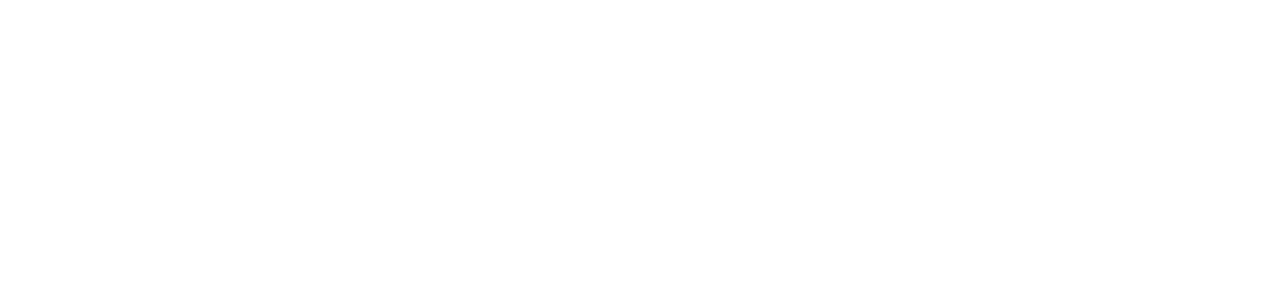
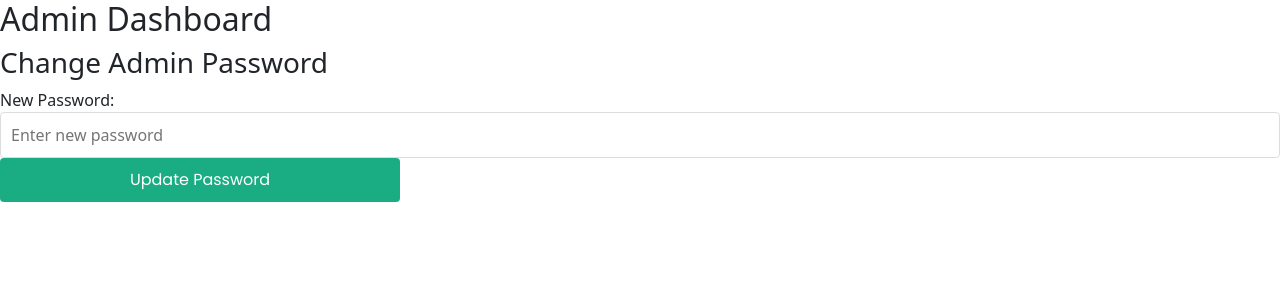
Before and after one commit to advanced-computer-lab-2023/Team-Caffeine-Clinic, a React (Create React App) app in the folder frontend/: page /admin/AdminChangePassword in a window 1280 px wide. Before the commit this address had no page. Shown: the top 300 px of the page. Built offline with nearby package versions, Linux system fonts and the light colour scheme.

Commit message:
change password msh rady yden om ysht3'l

```diff
--- a/frontend/src/App.js
+++ b/frontend/src/App.js
@@ -35,7 +35,7 @@ import AppointmentDoc from './pages/AppointmentDoc';
 import DoctorList from './pages/Filterbyavedates'
 import ForgotPass from './pages/ForgotPass';
 import { useAuthContext } from './hooks/useAuthContext';
-
+import AdminChangePassword from './pages/AdminChangePassword';
 
 
 function App() {
@@ -108,6 +108,12 @@ function App() {
               path="/viewPatientsAdmin"
               element =  {<ViewPatientHome/>}
                 />
+              <Route
+              path="/admin/AdminChangePassword"
+              element={<AdminChangePassword />}
+              />
+
+
             </Routes>
           </UsernameProvider>
         </div>
--- /dev/null
+++ b/frontend/src/pages/AdminChangePassword.js
@@ -0,0 +1,63 @@
+import { useState } from 'react';
+import { useAuthContext } from '../hooks/useAuthContext';
+
+const AdminChangePassword = () => {
+  const [password, setPassword] = useState('');
+  const [error, setError] = useState(null);
+  const { user } = useAuthContext();
+
+  const handleSubmit = async (e) => {
+    e.preventDefault();
+
+    const admin = {
+      newPassword: password,
+      adminId: user._id // Assuming you have adminId as part of the user context
+    };
+
+    const response = await fetch('/api/adminchangepassword', {
+      method: 'POST',
+      body: JSON.stringify(admin),
+      headers: {
+        'Content-Type': 'application/json',
+        'Authorization': `Bearer ${user.token}` // Make sure the token is sent for authentication
+      }
+    });
+    const json = await response.json();
+
+    if (!response.ok) {
+      setError(json.error);
+    } else {
+      setPassword('');
+      setError(null);
+      console.log('Password updated successfully:', json);
+      // Here you could redirect the admin to a confirmation page or dashboard
+      // For example: navigate('/admin/dashboard');
+    }
+  };
+
+  return (
+    <div className="admin-change-password-page">
+      <h2>Admin Dashboard</h2>
+      <div className="admin-change-password-container">
+        <form className="change-pass-form" onSubmit={handleSubmit}>
+          <h3>Change Admin Password</h3>
+
+          <label htmlFor="newPassword">New Password:</label>
+          <input
+            id="newPassword"
+            type="password"
+            onChange={(e) => setPassword(e.target.value)}
+            value={password}
+            placeholder="Enter new password"
+            required
+          />
+
+          <button type="submit">Update Password</button>
+          {error && <div className="error">{error}</div>}
+        </form>
+      </div>
+    </div>
+  );
+};
+
+export default AdminChangePassword;
--- a/frontend/src/pages/AdminHome.js
+++ b/frontend/src/pages/AdminHome.js
@@ -30,6 +30,10 @@ const Home = () => {
             <Link to="/viewPatientsAdmin">
                       <button>View Patients</button>
                 </Link>
+            {/* Corrected the link to point to the admin change password page */}
+            <Link to="/admin/AdminChangePassword">
+                        <button>Change Password</button>
+                </Link>
             <Link to="/" onClick={handleClick}>
                       <button>log out</button>
                 </Link>
```
Also changed, not shown: 2 other files (tests, documents, lock files or other folders).
